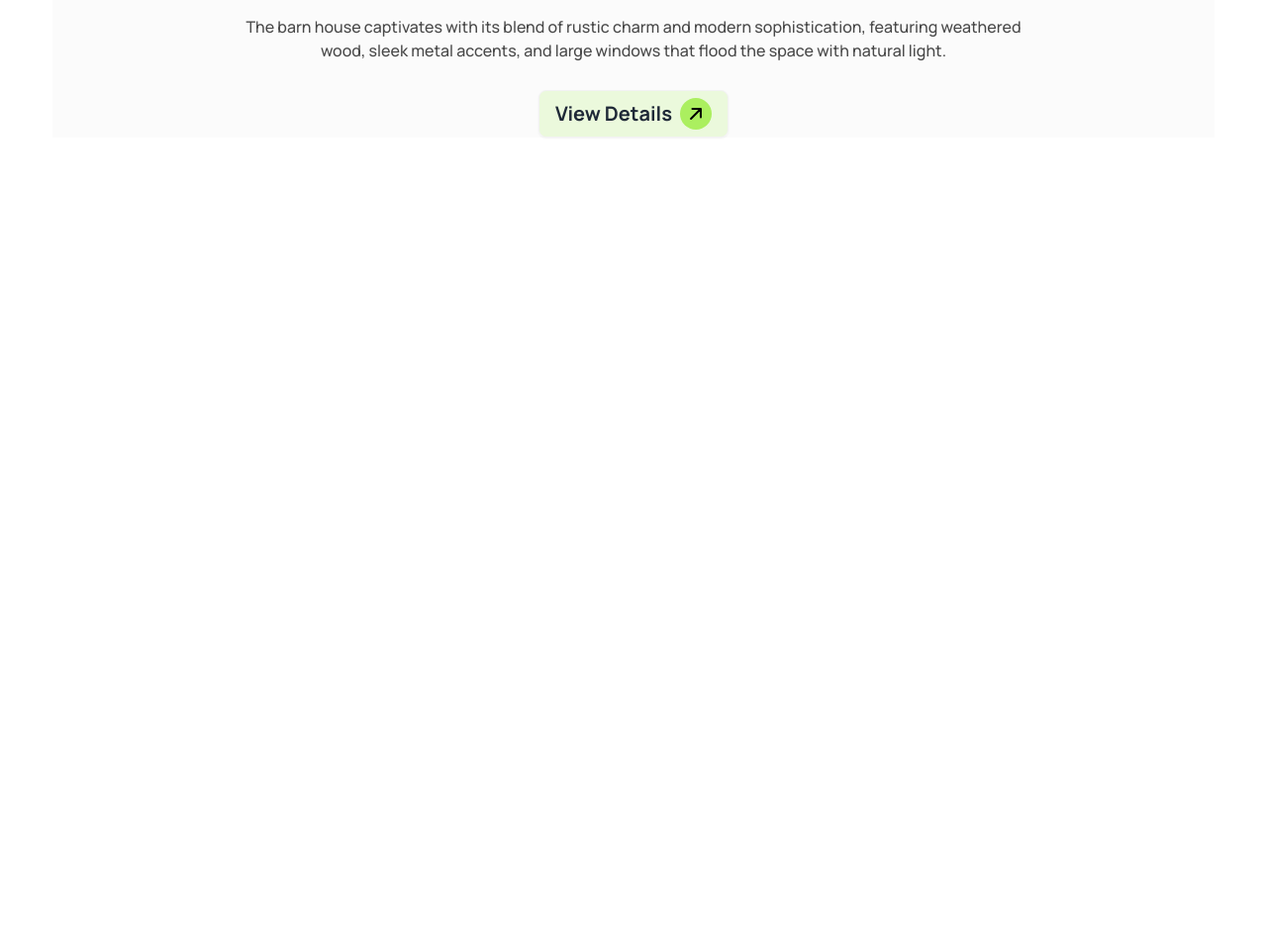
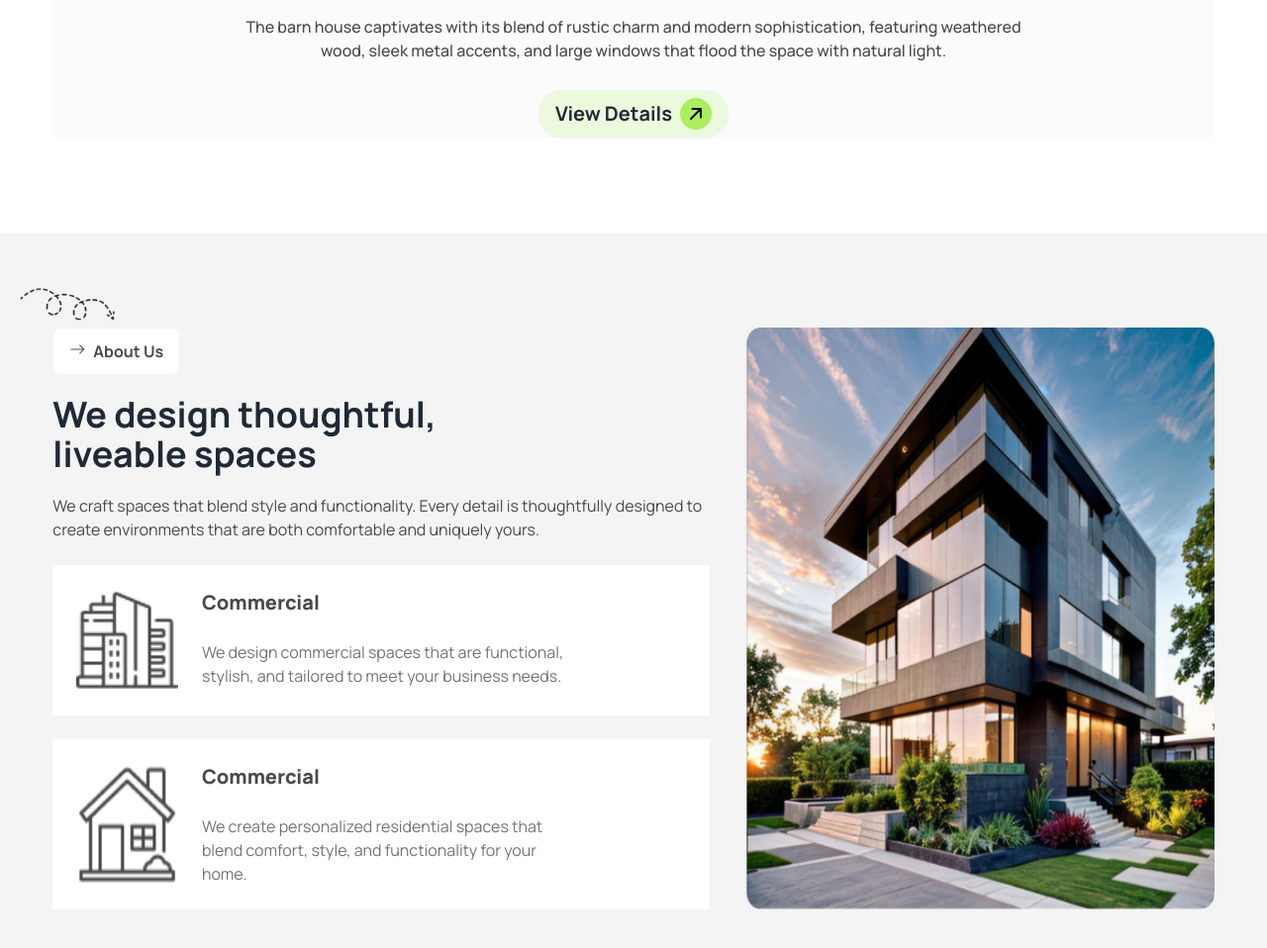
Before and after one commit to IamSAShuvo/batch10-assignment3, a plain HTML site: page index.html in a window 1280 px wide. Shown: the part 628-1586 px from the top of the page at 99% size. Before the commit the page ends 800 px from the top, so only its background shows below. Drawn offline with nearby package versions, Linux system fonts and the light colour scheme.

Commit message:
add what we design section

```diff
--- a/index.html
+++ b/index.html
@@ -66,6 +66,7 @@
   </head>
 
   <body class="font-manrope">
+    <!-- Header Section Start -->
     <header class="bg-backgroundOdd w-11/12 mx-auto">
       <!-- Navbar Section -->
       <nav class="navbar justify-between bg-base-100">
@@ -202,7 +203,7 @@
 
       <!-- Banner Section Start -->
       <section
-        class="bg-backgroundOdd w-11/12 mx-auto flex flex-col gap-4 lg:gap-7 lg:items-center"
+        class="bg-backgroundOdd w-11/12 mx-auto flex flex-col gap-4 lg:gap-7 lg:items-center mb-24"
       >
         <img
           class="w-3/5 mx-auto"
@@ -222,7 +223,7 @@
           large windows that flood the space with natural light.
         </p>
         <button
-          class="btn bg-primaryOpacity hover:bg-primary text-xl font-bold"
+          class="btn bg-primaryOpacity rounded-full hover:bg-primary text-xl font-bold"
         >
           View Details
           <div
@@ -247,7 +248,66 @@
       </section>
       <!-- Banner Section End -->
     </header>
-    <main></main>
+    <!-- Header Section End -->
+
+    <main>
+      <section class="bg-backgroundEven lg:relative">
+        <img
+          class="hidden lg:block lg:absolute lg:top-14 lg:left-5 lg:w-24"
+          src="./assets/Vector.png"
+          alt=""
+        />
+        <article class="w-11/12 mx-auto flex justify-between gap-9 py-24">
+          <div class="w-7/12 flex flex-col gap-6">
+            <div class="space-y-5">
+              <button
+                class="btn bg-white text-base font-bold text-textColorDesc shadow-none"
+              >
+                <i class="bi bi-arrow-right mb-1"></i>About Us
+              </button>
+              <h3 class="text-4xl font-bold">
+                We design thoughtful, <br />
+                liveable spaces
+              </h3>
+              <p class="text-textColorDesc">
+                We craft spaces that blend style and functionality. Every detail
+                is thoughtfully designed to create environments that are both
+                comfortable and uniquely yours.
+              </p>
+            </div>
+
+            <div class="bg-white flex gap-6 p-6">
+              <img class="w-2/12" src="./assets/commercial.png" alt="" />
+              <div>
+                <h3 class="text-xl font-extrabold text-textColorDesc mb-6">
+                  Commercial
+                </h3>
+                <p class="text-textColorDesc2 w-96">
+                  We design commercial spaces that are functional, stylish, and
+                  tailored to meet your business needs.
+                </p>
+              </div>
+            </div>
+
+            <div class="bg-white flex gap-6 p-6">
+              <img class="w-2/12" src="./assets/residential.png" alt="" />
+              <div>
+                <h3 class="text-xl font-extrabold text-textColorDesc mb-6">
+                  Commercial
+                </h3>
+                <p class="text-textColorDesc2 w-96">
+                  We create personalized residential spaces that blend comfort,
+                  style, and functionality for your home.
+                </p>
+              </div>
+            </div>
+          </div>
+          <div class="w-5/12">
+            <img class="h-full" src="./assets/Rectangle.png" alt="" />
+          </div>
+        </article>
+      </section>
+    </main>
     <footer></footer>
   </body>
 </html>
```
